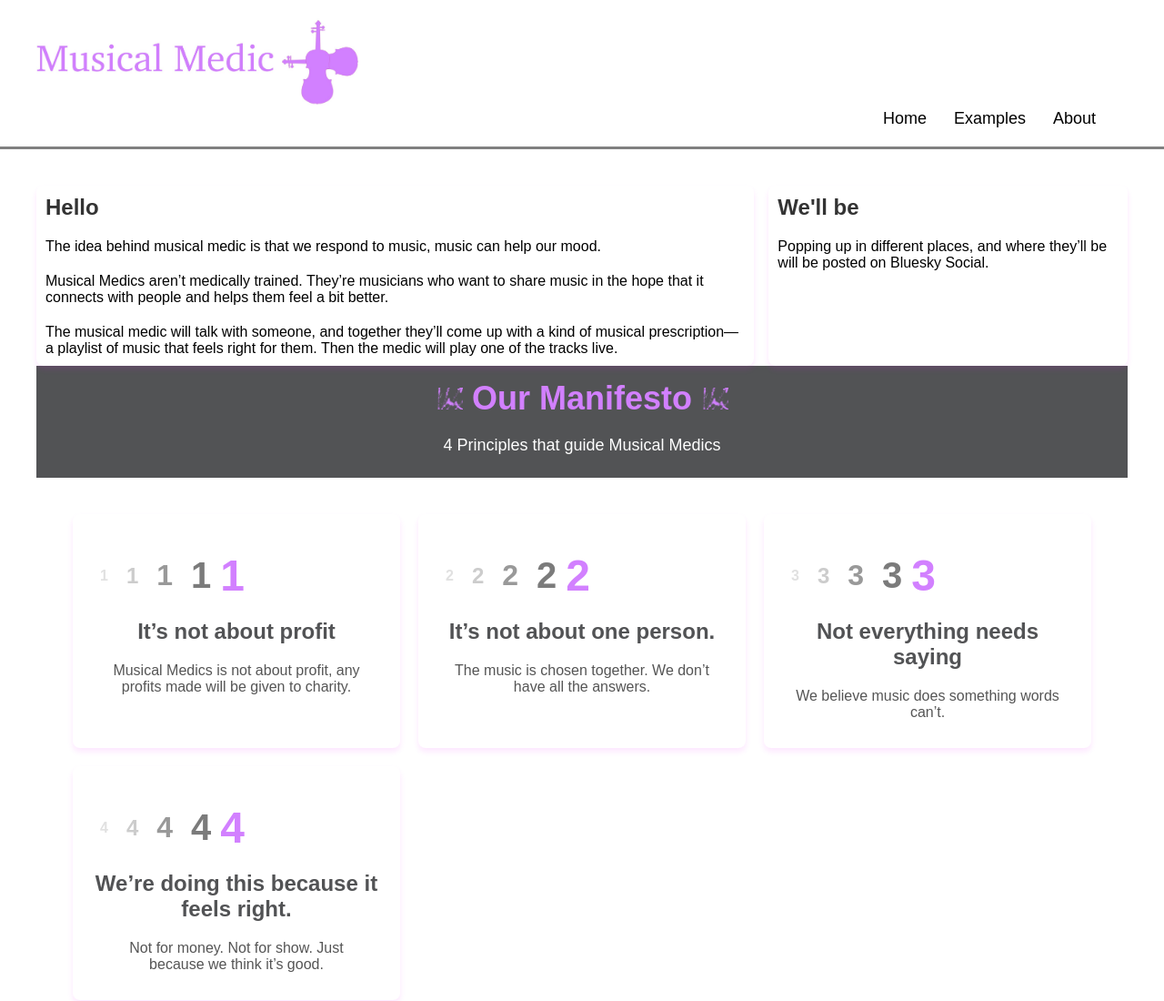
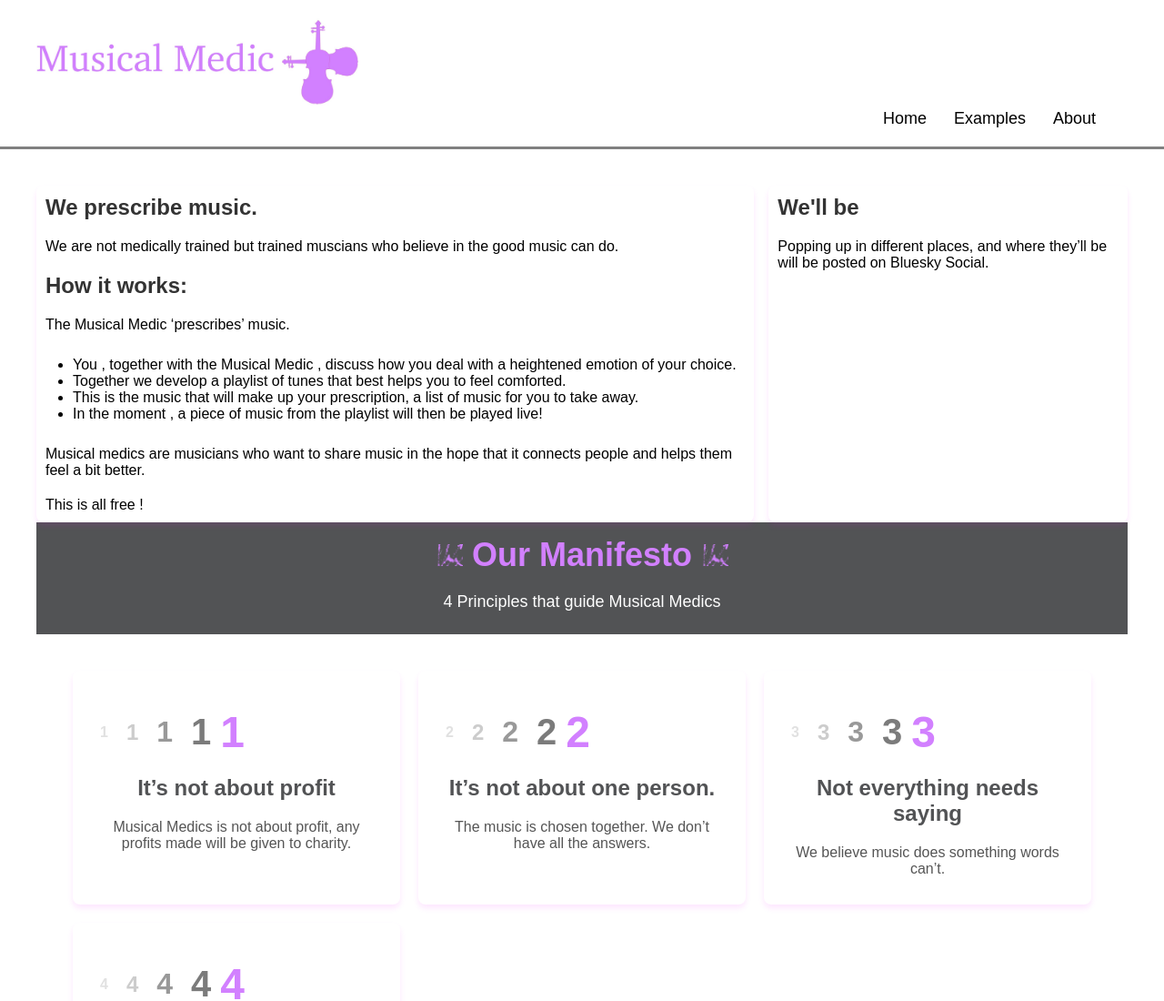
Before and after one commit to developdata/mm, a plain HTML site: page index.html in a window 1280 px wide. Shown: the top 1100 px of the page at 91% size. Drawn offline with Linux system fonts and the light colour scheme.

Commit message:
updated text about musical medic

```diff
--- a/index.html
+++ b/index.html
@@ -33,10 +33,20 @@
 
     <div class="flex-paragraphs">
       <div class="wide">
-          <h2>Hello</h2>
-          <p>The idea behind musical medic is that we respond to music, music can help our mood. <p>Musical Medics aren’t medically trained. They’re musicians who want to share music in the hope that it connects with people and helps them feel a bit better. </p>
+        <h2>We prescribe music.</h2>
+        <p>We are not medically trained but trained muscians who believe in the good music can do.
+        <h2>How it works:</h2>
 
-          <p>The musical medic will talk with someone, and together they’ll come up with a kind of musical prescription—a playlist of music that feels right for them. Then the medic will play one of the tracks live.</p>
+          <p>The Musical Medic ‘prescribes’ music.</p>
+          <ul>
+            <li>You , together with the Musical Medic , discuss how you deal with a heightened emotion of your choice. </li>
+            <li>Together we develop a playlist of tunes that best helps you to feel comforted.</li>
+            <li>This is the music that will make up your prescription, a list of music for you to take away.</li>
+            <li>In the moment , a piece of music from the playlist will then be played live!  </li>
+          </ul>
+
+       <p>Musical medics are musicians who want to share music in the hope that it connects people and helps them feel a bit better. </p>
+       <p>This is all free !</p>
       </div>
       <div class="narrow">
         <h2>We'll be</h2>
```
